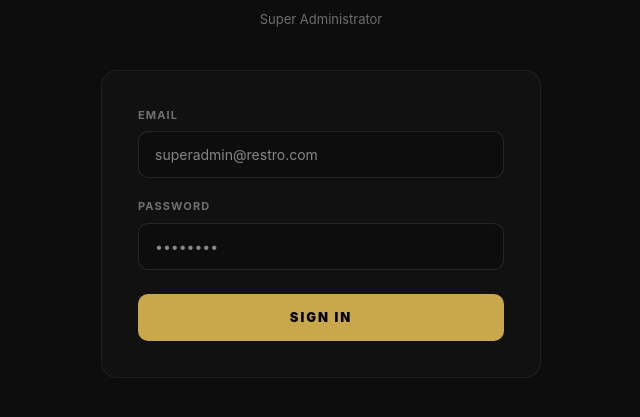
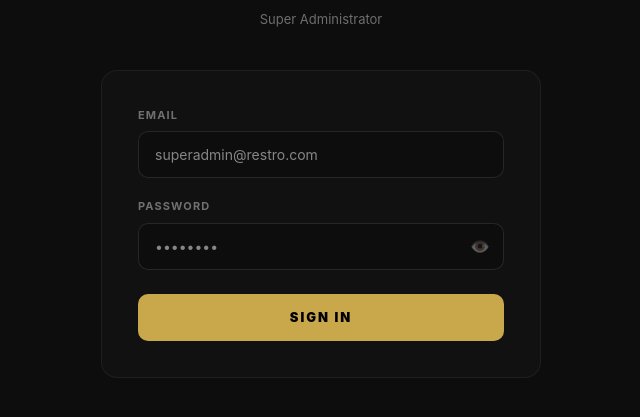
Before and after one commit to Prajol10/restro, a React app in the folder frontend/: page /superadmin/login in a window 1280 px wide. Shown: the part 265-682 px from the top of the page, without its empty margins (319-959 px from the left). Built offline with nearby package versions, Linux system fonts and the light colour scheme; no server answers; the HTML template or start-up script is replaced by a standard one.

Commit message:
feat: add show/hide password toggle to admin and superadmin login

```diff
--- a/frontend/src/pages/admin/AdminLogin.jsx
+++ b/frontend/src/pages/admin/AdminLogin.jsx
@@ -7,8 +7,8 @@ export default function AdminLogin() {
   const [form, setForm] = useState({ email: '', password: '' });
   const [error, setError] = useState('');
   const [loading, setLoading] = useState(false);
+  const [showPassword, setShowPassword] = useState(false);
 
-  // Wake up Render backend on mount
   useEffect(() => { fetch(`${API}/Auth/ping`).catch(() => {}); }, []);
   const navigate = useNavigate();
   const { slug } = useParams();
@@ -39,7 +39,6 @@ export default function AdminLogin() {
     <div style={{ minHeight: '100vh', backgroundColor: '#0a0a0a', display: 'flex', alignItems: 'center', justifyContent: 'center', padding: '24px', fontFamily: "'Inter', sans-serif" }}>
       <div style={{ width: '100%', maxWidth: '400px' }}>
 
-        {/* Logo/Icon */}
         <div style={{ textAlign: 'center', marginBottom: '40px' }}>
           <div style={{ width: '56px', height: '56px', borderRadius: '14px', backgroundColor: '#1a1a1a', border: '1px solid rgba(255,255,255,0.08)', display: 'flex', alignItems: 'center', justifyContent: 'center', margin: '0 auto 20px', fontSize: '24px' }}>
             🍽️
@@ -52,7 +51,6 @@ export default function AdminLogin() {
           </p>
         </div>
 
-        {/* Form Card */}
         <div style={{ backgroundColor: '#111', borderRadius: '16px', padding: '32px', border: '1px solid rgba(255,255,255,0.06)' }}>
           <form onSubmit={handleSubmit} autoComplete="on" method="post">
             <div style={{ marginBottom: '20px' }}>
@@ -60,14 +58,9 @@ export default function AdminLogin() {
                 Email Address
               </label>
               <input
-                id="email"
-                name="email"
-                type="email"
-                autoComplete="username email"
-                value={form.email}
-                onChange={e => setForm({ ...form, email: e.target.value })}
-                required
-                placeholder="admin@restaurant.com"
+                id="email" name="email" type="email" autoComplete="username email"
+                value={form.email} onChange={e => setForm({ ...form, email: e.target.value })}
+                required placeholder="admin@restaurant.com"
                 style={{ width: '100%', backgroundColor: '#0d0d0d', border: '1px solid rgba(255,255,255,0.1)', borderRadius: '10px', padding: '13px 16px', color: '#fff', fontSize: '14px', outline: 'none', boxSizing: 'border-box', fontFamily: "'Inter', sans-serif", transition: 'border-color 0.2s' }}
                 onFocus={e => e.target.style.borderColor = 'rgba(201,168,76,0.5)'}
                 onBlur={e => e.target.style.borderColor = 'rgba(255,255,255,0.1)'}
@@ -78,19 +71,25 @@ export default function AdminLogin() {
               <label htmlFor="password" style={{ display: 'block', fontSize: '11px', fontWeight: 700, letterSpacing: '0.15em', textTransform: 'uppercase', color: 'rgba(255,255,255,0.4)', marginBottom: '8px' }}>
                 Password
               </label>
-              <input
-                id="password"
-                name="password"
-                type="password"
-                autoComplete="current-password"
-                value={form.password}
-                onChange={e => setForm({ ...form, password: e.target.value })}
-                required
-                placeholder="••••••••"
-                style={{ width: '100%', backgroundColor: '#0d0d0d', border: '1px solid rgba(255,255,255,0.1)', borderRadius: '10px', padding: '13px 16px', color: '#fff', fontSize: '14px', outline: 'none', boxSizing: 'border-box', fontFamily: "'Inter', sans-serif", transition: 'border-color 0.2s' }}
-                onFocus={e => e.target.style.borderColor = 'rgba(201,168,76,0.5)'}
-                onBlur={e => e.target.style.borderColor = 'rgba(255,255,255,0.1)'}
-              />
+              <div style={{ position: 'relative' }}>
+                <input
+                  id="password" name="password"
+                  type={showPassword ? 'text' : 'password'}
+                  autoComplete="current-password"
+                  value={form.password} onChange={e => setForm({ ...form, password: e.target.value })}
+                  required placeholder="••••••••"
+                  style={{ width: '100%', backgroundColor: '#0d0d0d', border: '1px solid rgba(255,255,255,0.1)', borderRadius: '10px', padding: '13px 48px 13px 16px', color: '#fff', fontSize: '14px', outline: 'none', boxSizing: 'border-box', fontFamily: "'Inter', sans-serif", transition: 'border-color 0.2s' }}
+                  onFocus={e => e.target.style.borderColor = 'rgba(201,168,76,0.5)'}
+                  onBlur={e => e.target.style.borderColor = 'rgba(255,255,255,0.1)'}
+                />
+                <button
+                  type="button"
+                  onClick={() => setShowPassword(!showPassword)}
+                  style={{ position: 'absolute', right: '14px', top: '50%', transform: 'translateY(-50%)', background: 'none', border: 'none', cursor: 'pointer', color: 'rgba(255,255,255,0.35)', fontSize: '16px', padding: '0', lineHeight: 1 }}
+                >
+                  {showPassword ? '🙈' : '👁️'}
+                </button>
+              </div>
             </div>
 
             {error && (
@@ -100,8 +99,7 @@ export default function AdminLogin() {
             )}
 
             <button
-              type="submit"
-              disabled={loading}
+              type="submit" disabled={loading}
               style={{ width: '100%', padding: '14px', backgroundColor: '#C9A84C', color: '#000', border: 'none', borderRadius: '10px', fontWeight: 800, fontSize: '13px', letterSpacing: '0.1em', textTransform: 'uppercase', cursor: loading ? 'not-allowed' : 'pointer', opacity: loading ? 0.7 : 1, transition: 'opacity 0.2s', fontFamily: "'Inter', sans-serif" }}
             >
               {loading ? 'Signing in...' : 'Sign In'}
--- a/frontend/src/pages/superadmin/SuperAdminLogin.jsx
+++ b/frontend/src/pages/superadmin/SuperAdminLogin.jsx
@@ -7,8 +7,8 @@ export default function SuperAdminLogin() {
   const [form, setForm] = useState({ email: '', password: '' });
   const [error, setError] = useState('');
   const [loading, setLoading] = useState(false);
+  const [showPassword, setShowPassword] = useState(false);
 
-  // Wake up Render backend on mount
   useEffect(() => { fetch(`${API}/Auth/ping`).catch(() => {}); }, []);
   const navigate = useNavigate();
 
@@ -33,105 +33,61 @@ export default function SuperAdminLogin() {
   };
 
   return (
-    <div style={{
-      minHeight: '100vh', display: 'flex', alignItems: 'center',
-      justifyContent: 'center', padding: '0 16px',
-      backgroundColor: '#0d0d0d'
-    }}>
+    <div style={{ minHeight: '100vh', display: 'flex', alignItems: 'center', justifyContent: 'center', padding: '0 16px', backgroundColor: '#0d0d0d' }}>
       <div style={{ width: '100%', maxWidth: '440px' }}>
 
-        {/* Logo + Title */}
         <div style={{ textAlign: 'center', marginBottom: '40px' }}>
-          <div style={{
-            width: '52px', height: '52px', borderRadius: '12px',
-            backgroundColor: '#C9A84C', display: 'flex', alignItems: 'center',
-            justifyContent: 'center', fontWeight: 900, color: '#000',
-            fontSize: '20px', margin: '0 auto 16px'
-          }}>D</div>
-          <h1 style={{
-            fontFamily: "'Playfair Display', serif",
-            fontSize: '28px', fontWeight: 900, color: '#fff', margin: 0
-          }}>Dailo Technology</h1>
-          <p style={{ color: 'rgba(255,255,255,0.4)', fontSize: '13px', marginTop: '8px' }}>
-            Super Administrator
-          </p>
+          <div style={{ width: '52px', height: '52px', borderRadius: '12px', backgroundColor: '#C9A84C', display: 'flex', alignItems: 'center', justifyContent: 'center', fontWeight: 900, color: '#000', fontSize: '20px', margin: '0 auto 16px' }}>D</div>
+          <h1 style={{ fontFamily: "'Playfair Display', serif", fontSize: '28px', fontWeight: 900, color: '#fff', margin: 0 }}>Dailo Technology</h1>
+          <p style={{ color: 'rgba(255,255,255,0.4)', fontSize: '13px', marginTop: '8px' }}>Super Administrator</p>
         </div>
 
-        {/* Card */}
-        <div style={{
-          backgroundColor: '#111', borderRadius: '16px',
-          padding: '36px', border: '1px solid rgba(255,255,255,0.06)'
-        }}>
+        <div style={{ backgroundColor: '#111', borderRadius: '16px', padding: '36px', border: '1px solid rgba(255,255,255,0.06)' }}>
           <form onSubmit={handleSubmit}>
 
-            {/* Email */}
             <div style={{ marginBottom: '20px' }}>
-              <label style={{
-                display: 'block', fontSize: '11px', fontWeight: 700,
-                textTransform: 'uppercase', letterSpacing: '0.1em',
-                color: 'rgba(255,255,255,0.4)', marginBottom: '8px'
-              }}>Email</label>
+              <label style={{ display: 'block', fontSize: '11px', fontWeight: 700, textTransform: 'uppercase', letterSpacing: '0.1em', color: 'rgba(255,255,255,0.4)', marginBottom: '8px' }}>Email</label>
               <input
-                type="email"
-                value={form.email}
+                type="email" value={form.email}
                 onChange={e => setForm({ ...form, email: e.target.value })}
-                required
-                placeholder="superadmin@restro.com"
-                style={{
-                  width: '100%', padding: '12px 16px', boxSizing: 'border-box',
-                  backgroundColor: '#0d0d0d', border: '1px solid rgba(255,255,255,0.1)',
-                  borderRadius: '10px', color: '#fff', fontSize: '14px',
-                  outline: 'none', transition: 'border-color 0.2s'
-                }}
+                required placeholder="superadmin@restro.com"
+                style={{ width: '100%', padding: '12px 16px', boxSizing: 'border-box', backgroundColor: '#0d0d0d', border: '1px solid rgba(255,255,255,0.1)', borderRadius: '10px', color: '#fff', fontSize: '14px', outline: 'none', transition: 'border-color 0.2s' }}
                 onFocus={e => e.target.style.borderColor = 'rgba(201,168,76,0.5)'}
                 onBlur={e => e.target.style.borderColor = 'rgba(255,255,255,0.1)'}
               />
             </div>
 
-            {/* Password */}
             <div style={{ marginBottom: '24px' }}>
-              <label style={{
-                display: 'block', fontSize: '11px', fontWeight: 700,
-                textTransform: 'uppercase', letterSpacing: '0.1em',
-                color: 'rgba(255,255,255,0.4)', marginBottom: '8px'
-              }}>Password</label>
+              <label style={{ display: 'block', fontSize: '11px', fontWeight: 700, textTransform: 'uppercase', letterSpacing: '0.1em', color: 'rgba(255,255,255,0.4)', marginBottom: '8px' }}>Password</label>
+              <div style={{ position: 'relative' }}>
                 <input
-                type="password"
+                  type={showPassword ? 'text' : 'password'}
                   value={form.password}
                   onChange={e => setForm({ ...form, password: e.target.value })}
-                required
-                placeholder="••••••••"
-                style={{
-                  width: '100%', padding: '12px 16px', boxSizing: 'border-box',
-                  backgroundColor: '#0d0d0d', border: '1px solid rgba(255,255,255,0.1)',
-                  borderRadius: '10px', color: '#fff', fontSize: '14px',
-                  outline: 'none', transition: 'border-color 0.2s'
-                }}
+                  required placeholder="••••••••"
+                  style={{ width: '100%', padding: '12px 48px 12px 16px', boxSizing: 'border-box', backgroundColor: '#0d0d0d', border: '1px solid rgba(255,255,255,0.1)', borderRadius: '10px', color: '#fff', fontSize: '14px', outline: 'none', transition: 'border-color 0.2s' }}
                   onFocus={e => e.target.style.borderColor = 'rgba(201,168,76,0.5)'}
                   onBlur={e => e.target.style.borderColor = 'rgba(255,255,255,0.1)'}
                 />
+                <button
+                  type="button"
+                  onClick={() => setShowPassword(!showPassword)}
+                  style={{ position: 'absolute', right: '14px', top: '50%', transform: 'translateY(-50%)', background: 'none', border: 'none', cursor: 'pointer', color: 'rgba(255,255,255,0.35)', fontSize: '16px', padding: '0', lineHeight: 1 }}
+                >
+                  {showPassword ? '🙈' : '👁️'}
+                </button>
+              </div>
             </div>
 
-            {/* Error */}
             {error && (
-              <div style={{
-                padding: '12px 16px', borderRadius: '8px', marginBottom: '20px',
-                backgroundColor: 'rgba(239,68,68,0.1)', border: '1px solid rgba(239,68,68,0.2)',
-                color: '#f87171', fontSize: '13px'
-              }}>{error}</div>
+              <div style={{ padding: '12px 16px', borderRadius: '8px', marginBottom: '20px', backgroundColor: 'rgba(239,68,68,0.1)', border: '1px solid rgba(239,68,68,0.2)', color: '#f87171', fontSize: '13px' }}>
+                {error}
+              </div>
             )}
 
-            {/* Submit */}
             <button
-              type="submit"
-              disabled={loading}
-              style={{
-                width: '100%', padding: '14px', backgroundColor: '#C9A84C',
-                color: '#000', border: 'none', borderRadius: '10px',
-                fontWeight: 900, fontSize: '13px', letterSpacing: '0.15em',
-                textTransform: 'uppercase', cursor: loading ? 'not-allowed' : 'pointer',
-                opacity: loading ? 0.6 : 1, transition: 'opacity 0.2s'
-              }}
+              type="submit" disabled={loading}
+              style={{ width: '100%', padding: '14px', backgroundColor: '#C9A84C', color: '#000', border: 'none', borderRadius: '10px', fontWeight: 900, fontSize: '13px', letterSpacing: '0.15em', textTransform: 'uppercase', cursor: loading ? 'not-allowed' : 'pointer', opacity: loading ? 0.6 : 1, transition: 'opacity 0.2s' }}
             >
               {loading ? 'Signing in...' : 'Sign In'}
             </button>
```
Lines whose indentation alone changed are shown as unchanged.
